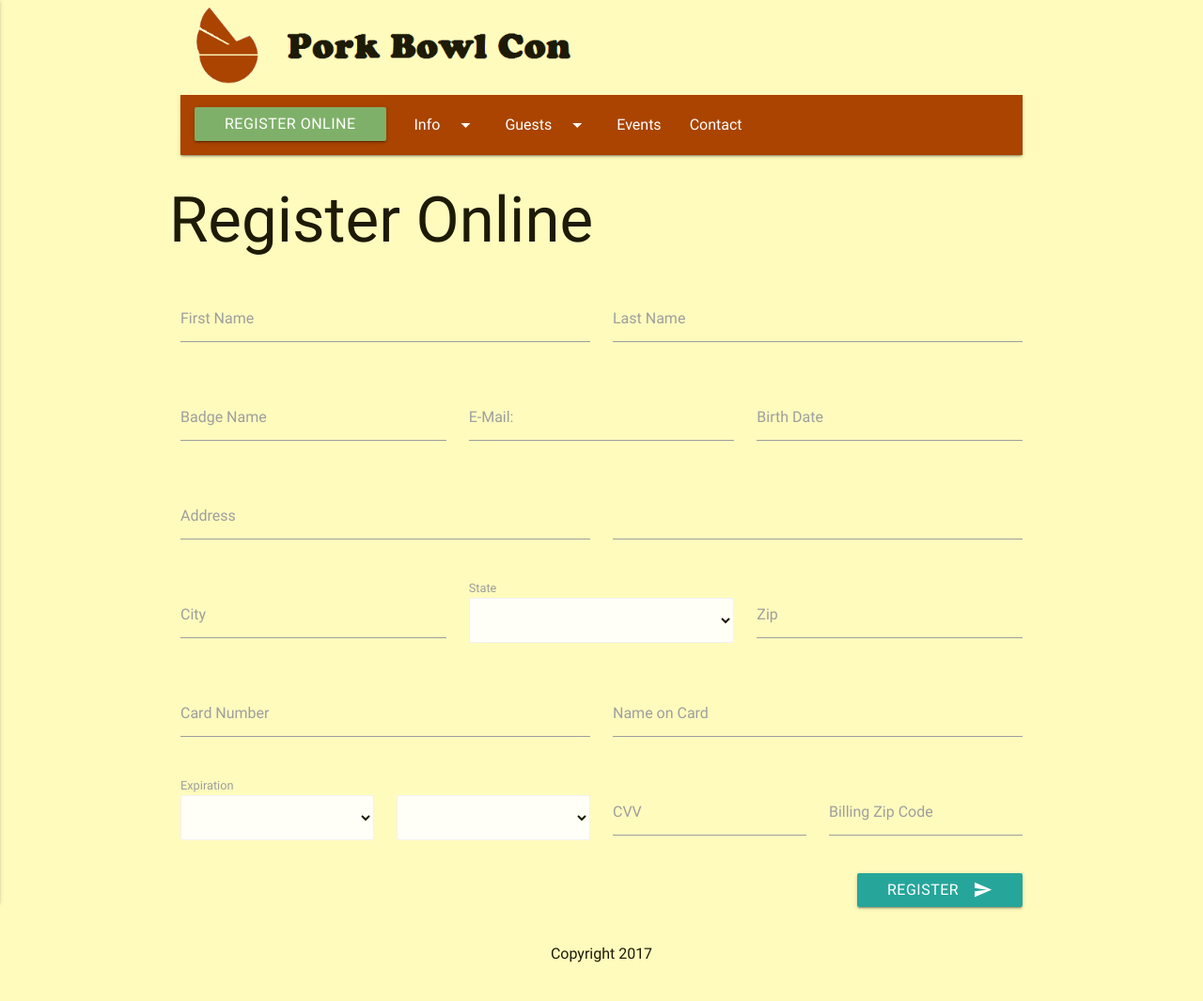
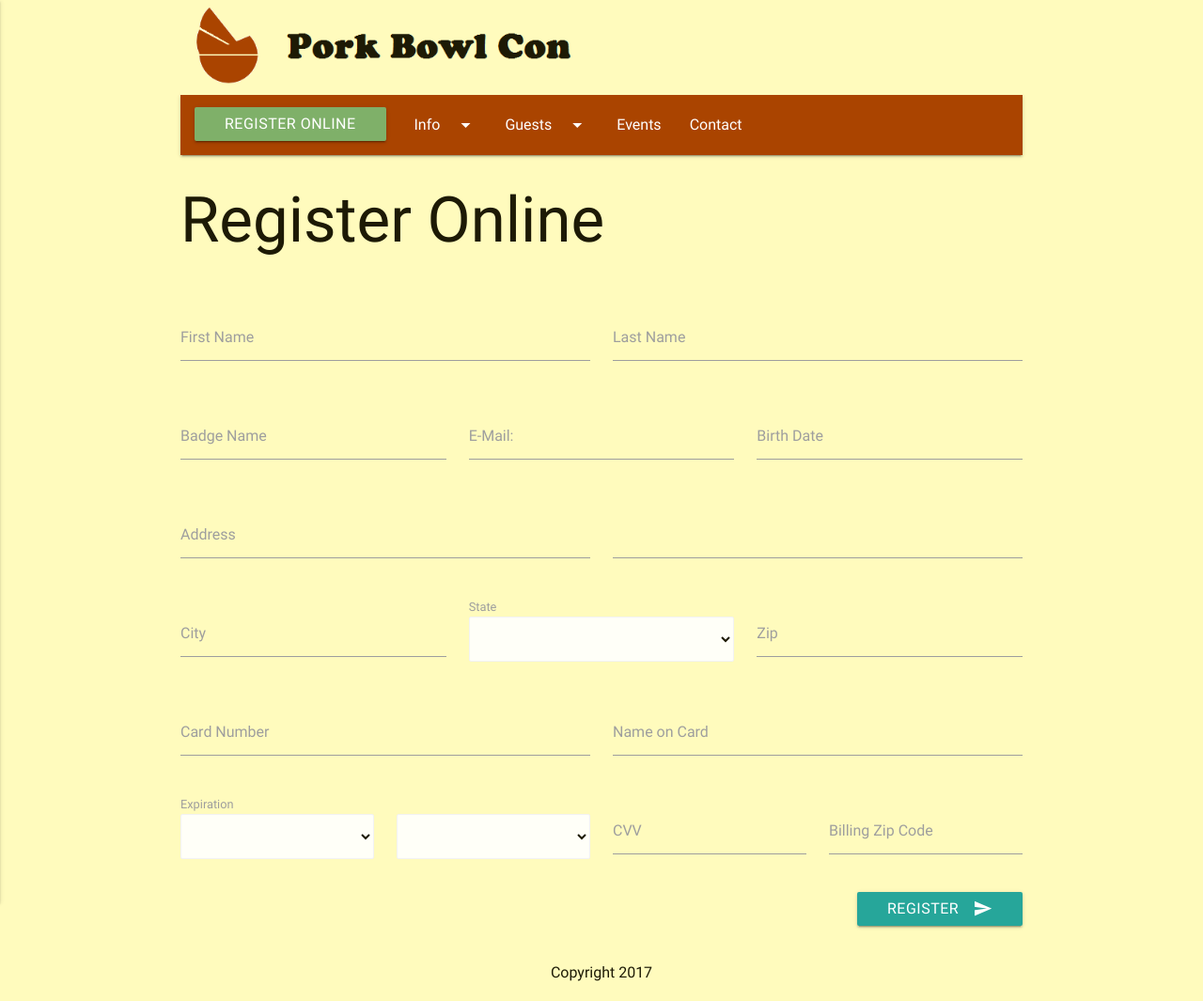
Before and after one commit to fjzusi/Pork-Bowl-Con, a Jekyll site: the page built from registration.html, in a window 1280 px wide. Shown: the whole page at 94% size. Built offline with Jekyll 4.4.1, drawn with Linux system fonts in a browser that asks for light colours.

Commit message:
Fixed title alignment on Registration page

```diff
--- a/registration.html
+++ b/registration.html
@@ -3,7 +3,11 @@ title: Registration
 ---
 
 <div class="row">
-	<h1>Register Online</h1>
+	<div class="col s12">
+		<h1>Register Online</h1>
+	</div>
+</div>
+<div class="row">
 	<form class="col s12">
 		<div class="row">
 			<div class="input-field col m6 s12">
```
